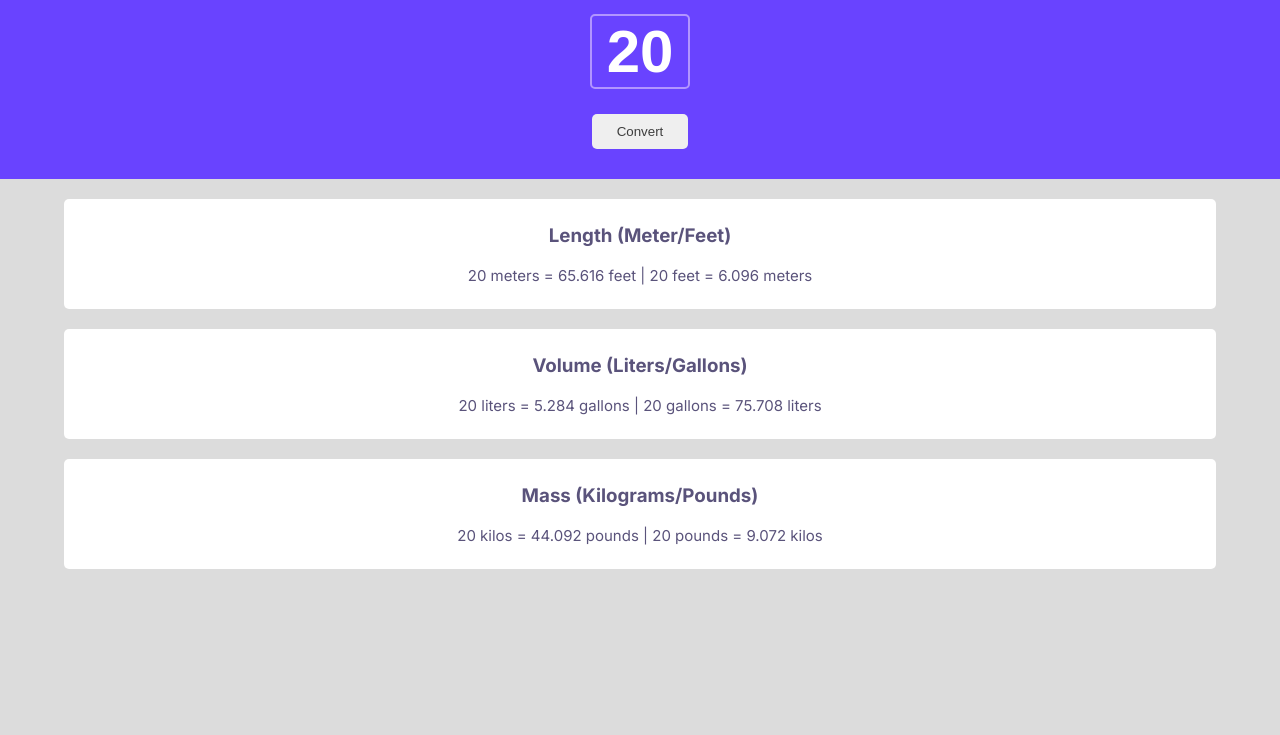
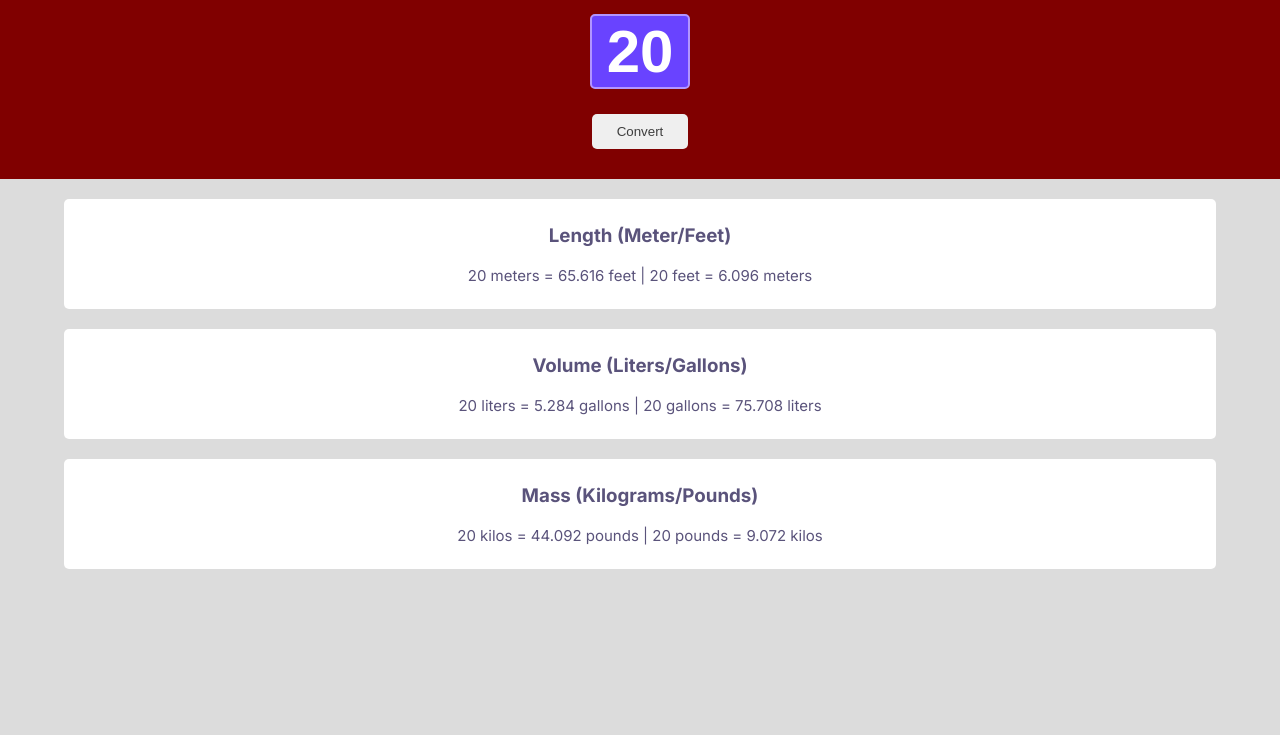
Before and after one commit to cameron559/unit-converter, a website built with Vite: page index.html in a window 1280 px wide. Shown: the part 65-800 px from the top of the page. Built offline with nearby package versions, Linux system fonts and the light colour scheme.

Commit message:
Update header colour

```diff
--- a/index.css
+++ b/index.css
@@ -12,7 +12,7 @@
     display: flex;
     flex-direction: column;
     align-items: center;
-    background-color: #6943FF;
+    background-color: #800000;
     width: 100%;
     padding-bottom: 30px;
     color: white;
```
